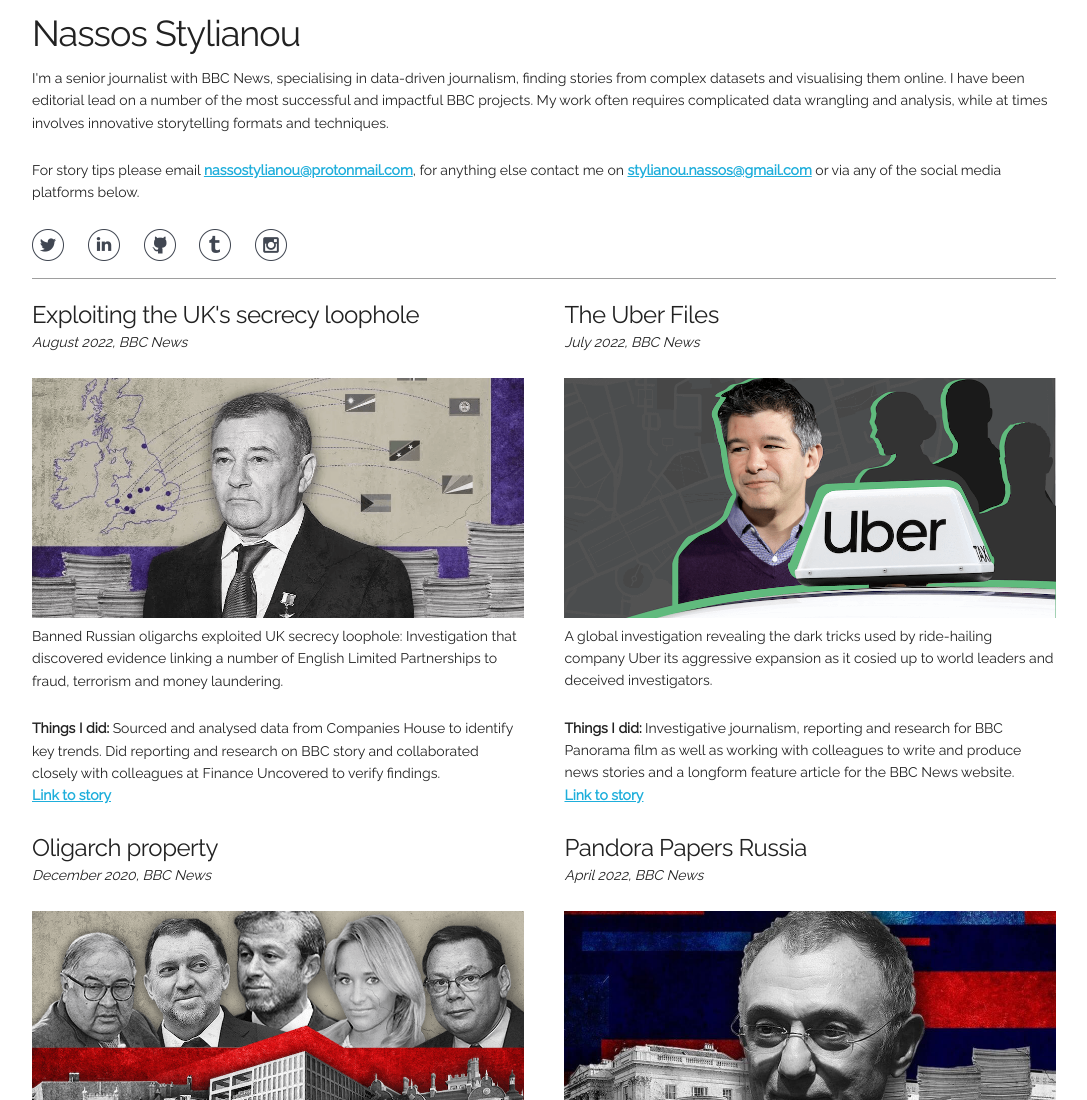
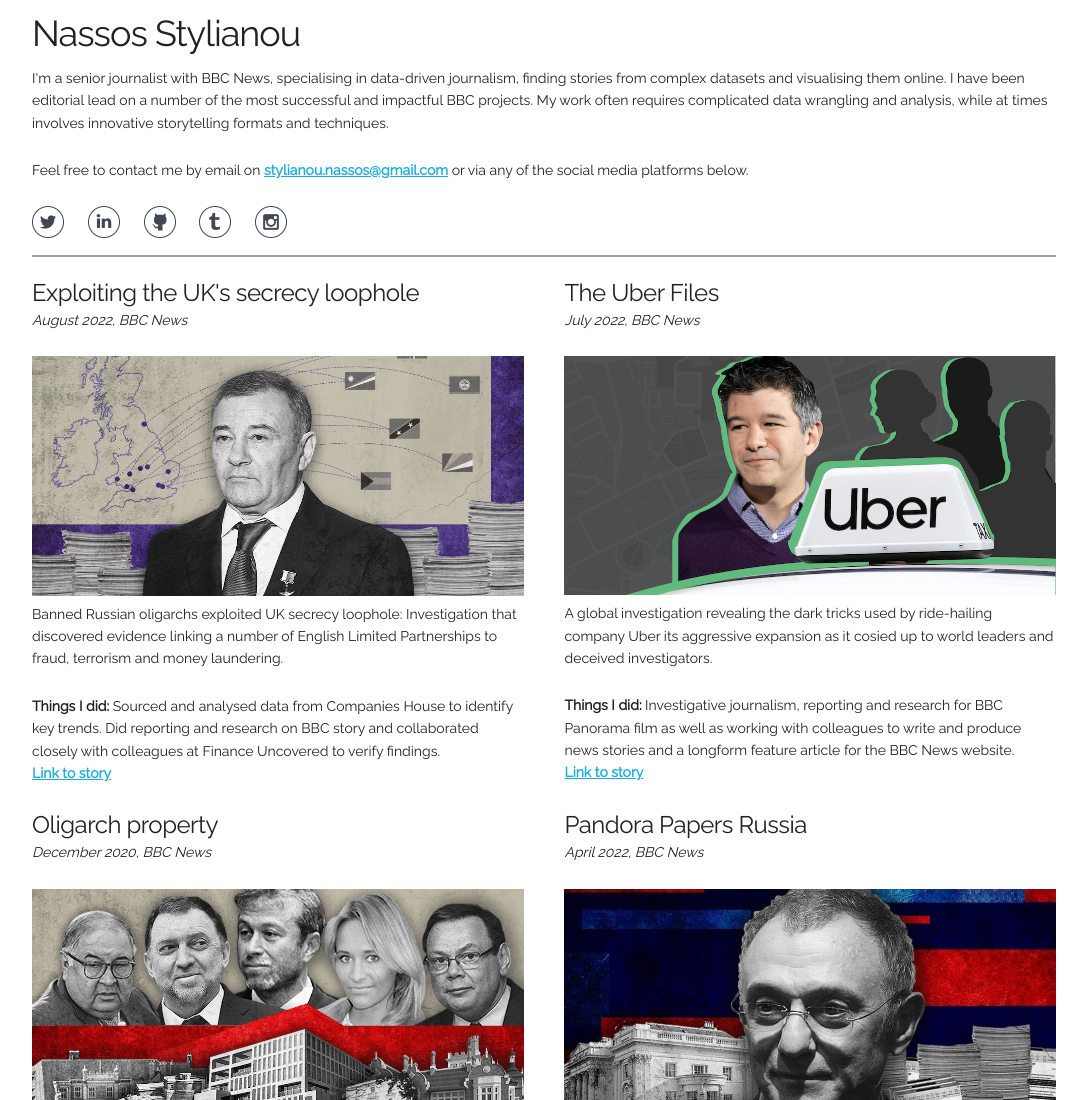
Before and after one commit to nassosstylianou/nassosstylianou.github.io, a plain HTML site: page index.html in a window 1280 px wide. Shown: the top 1100 px of the page, without its empty margins (96-1183 px from the left). Drawn offline with Linux system fonts and the light colour scheme.

Commit message:
fixes email

```diff
--- a/index.html
+++ b/index.html
@@ -68,7 +68,7 @@
         <div class="row">
             <h3 class="spacer">Nassos Stylianou</h3>
             <p>I'm a senior journalist with BBC News, specialising in data-driven journalism, finding stories from complex datasets and visualising them online. I have been editorial lead on a number of the most successful and impactful BBC projects. My work often requires complicated data wrangling and analysis, while at times involves innovative storytelling formats and techniques.</p>
-            <p>For story tips please email <strong><a href="mailto:nassostylianou@protonmail.com">nassostylianou@protonmail.com</a></strong>, for anything else contact me on <strong><a href="mailto:stylianou.nassos@gmail.com">stylianou.nassos@gmail.com</a></strong> or via any of the social media platforms below.
+            <p>Feel free to contact me by email on <strong><a href="mailto:stylianou.nassos@gmail.com">stylianou.nassos@gmail.com</a></strong> or via any of the social media platforms below.
             </p>
 
             <div class="container-social">
```
